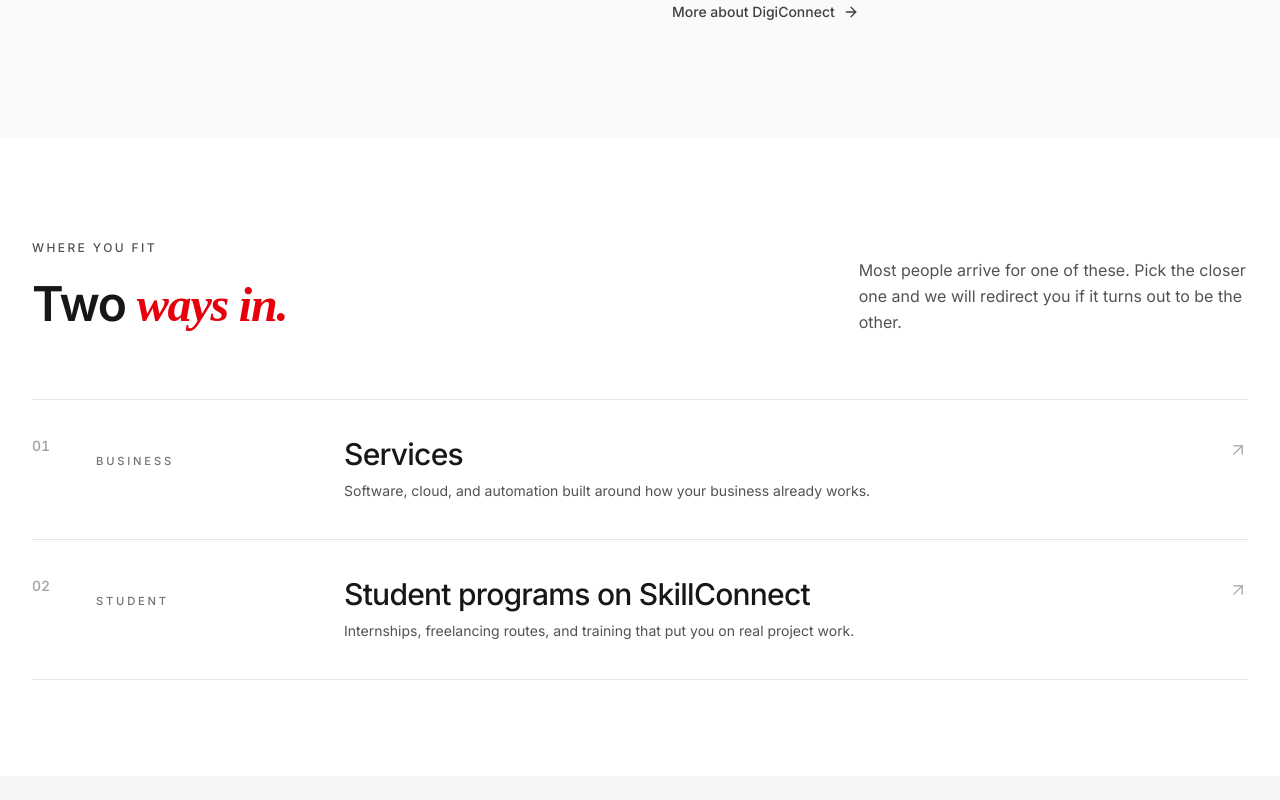
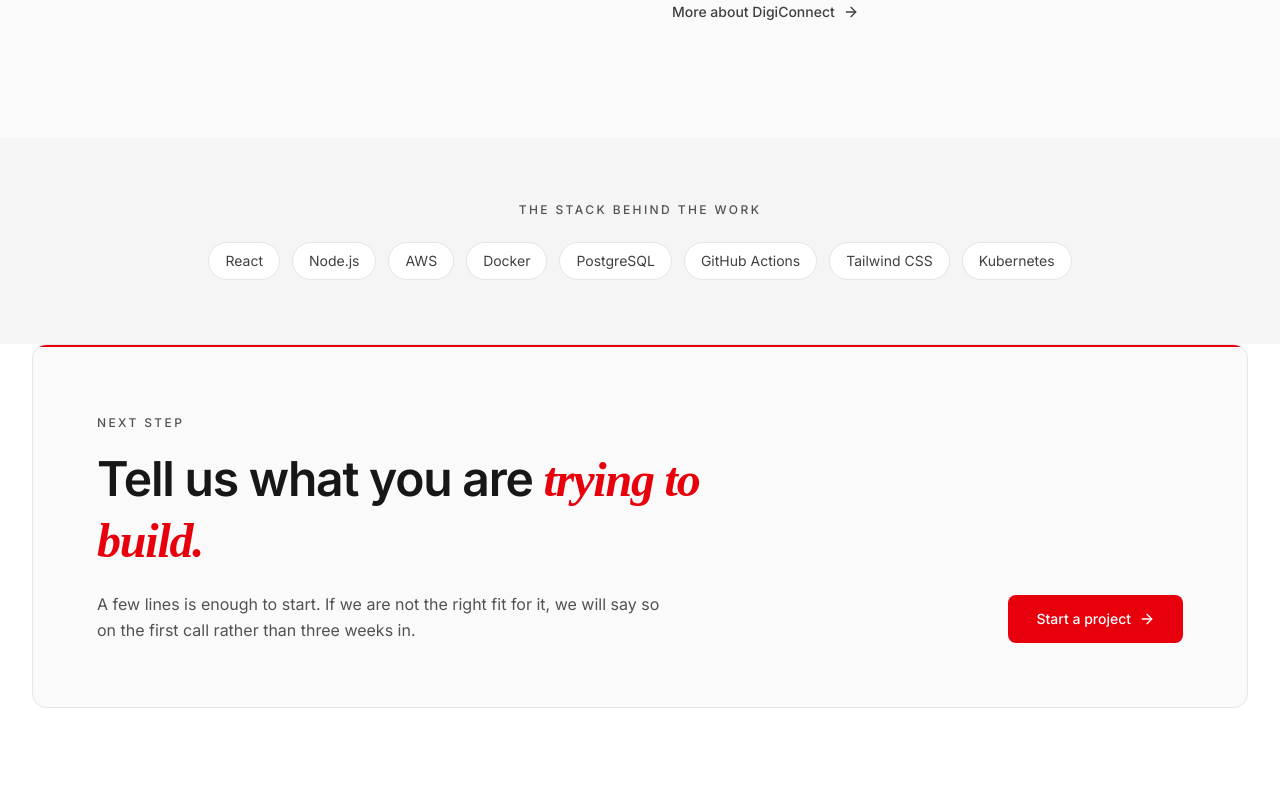
Before and after one commit to LeelaMohan217/J-Monk-Devops, a React (Vite) app: page /digiconnect in a window 1280 px wide. Shown: the part 3940-4740 px from the top of the page. Built offline with nearby package versions, Linux system fonts and the light colour scheme.

Commit message:
Remove DigiConnect's student-facing content now that SkillConnect owns it

```diff
--- a/src/sites/digiconnect/pages/Home.jsx
+++ b/src/sites/digiconnect/pages/Home.jsx
@@ -2,16 +2,19 @@ import HeroSection from "./home/HeroSection";
 import WhatWeDoSection from "./home/WhatWeDoSection";
 import OfferingsSection from "./home/OfferingsSection";
 import HowWeWorkSection from "./home/HowWeWorkSection";
-import AudiencePathsSection from "./home/AudiencePathsSection";
 import StackStrip from "./home/StackStrip";
 
 // Narrative order: say what DigiConnect builds, show the three shapes that work
-// takes, list the full offering, explain how the work is run, then route to the
-// two audience pages. The closing CTA is deliberately absent — DigiConnectApp
-// already renders ContactCmp below every non-contact route.
+// takes, list the full offering, then explain how the work is run. The closing
+// CTA is deliberately absent — DigiConnectApp already renders ContactCmp below
+// every non-contact route.
+//
+// The "Where you fit" section that used to sit before StackStrip is gone. It
+// existed to fork visitors between business enquiries and student programs, and
+// the student programs are SkillConnect's now, which left it forking one way.
 //
 // Surfaces step monotonically down into that CTA:
-// white -> near-white -> white -> near-white -> white -> sunken.
+// white -> near-white -> white -> near-white -> sunken.
 const Home = () => {
   return (
     <>
@@ -19,7 +22,6 @@ const Home = () => {
       <WhatWeDoSection />
       <OfferingsSection />
       <HowWeWorkSection />
-      <AudiencePathsSection />
       <StackStrip />
     </>
   );
--- a/src/sites/digiconnect/pages/about/ValuesSection.jsx
+++ b/src/sites/digiconnect/pages/about/ValuesSection.jsx
@@ -22,7 +22,10 @@ const ValuesSection = () => {
           </h2>
         </motion.div>
 
-        <div className="mt-12 grid gap-6 md:mt-16 md:grid-cols-3">
+        {/* Two columns, not three: there are two values here since the one
+            about student programs moved to SkillConnect, and a three-column
+            grid would leave a visible empty cell. */}
+        <div className="mt-12 grid gap-6 md:mt-16 md:grid-cols-2">
           {values.items.map((item, index) => (
             <motion.div
               key={item.term}
--- a/src/sites/digiconnect/pages/about/data.js
+++ b/src/sites/digiconnect/pages/about/data.js
@@ -41,10 +41,11 @@ export const values = {
       detail:
         "Whoever you talk to during scoping is who you talk to during the build. There is no account-management relay in between.",
     },
-    {
-      term: "Client work and student programs, one team",
-      detail:
-        "The internships, freelancing routes, and training now run under SkillConnect, staffed by the same engineers doing the client work here rather than a separate offshoot.",
-    },
+    // A third item used to sit here, "Client work and student programs, one
+    // team", explaining that the internships and training run under SkillConnect
+    // with the same engineers. It was the last place this site described the
+    // student side, which belongs to SkillConnect now, so it is gone and the
+    // grid below drops to two columns to suit. Nothing was invented to replace
+    // it: two true things beat three with one padded out.
   ],
 };
--- a/src/sites/digiconnect/pages/contact/PageHeaderSection.jsx
+++ b/src/sites/digiconnect/pages/contact/PageHeaderSection.jsx
@@ -7,8 +7,10 @@ import { PAGE_HEADING_SIZE } from "../../../../shared/headingSizes";
 const PageHeaderSection = () => {
   return (
     <section className="relative w-full overflow-hidden bg-surface pt-32 pb-16 md:pt-40 md:pb-24">
-      {/* Masked grid, same treatment as the home hero and the about/student/
-          services headers, each with its own namespaced pattern id. */}
+      {/* Masked grid, same treatment as the home hero and the about, services
+          and careers headers, each with its own namespaced pattern id. (The
+          "student" header this used to list alongside them is gone; that page
+          moved to SkillConnect.) */}
       <div
         className="pointer-events-none absolute inset-0 z-0 [mask-image:linear-gradient(to_bottom,black_0px,black_420px,transparent_640px)]"
         aria-hidden="true"
--- a/src/sites/digiconnect/pages/home/AudiencePathsSection.jsx
+++ /dev/null
@@ -1,91 +0,0 @@
-import { Link } from "react-router-dom";
-import { motion } from "framer-motion";
-import { ArrowUpRight } from "lucide-react";
-import { riseIn } from "../../../../shared/variants";
-import { STEP, centerTrigger } from "../../../../shared/motionConfig";
-import { audiencePaths } from "./data";
-import { ACCENT_CLASS } from "../../headingStyles";
-
-const AudiencePathsSection = () => {
-  return (
-    <section
-      id="where-you-fit"
-      className="bg-surface py-16 md:py-24 scroll-mt-24"
-    >
-      <div className="mx-auto max-w-7xl px-6 md:px-8">
-        <motion.div
-          variants={riseIn()}
-          {...centerTrigger}
-          className="grid gap-6 lg:grid-cols-12 lg:items-end"
-        >
-          <div className="lg:col-span-7">
-            <span className="text-xs font-medium uppercase tracking-[0.2em] text-neutral-600">
-              {audiencePaths.eyebrow}
-            </span>
-            <h2 className="mt-4 text-3xl font-semibold leading-tight tracking-tight text-neutral-900 sm:text-4xl md:text-5xl">
-              {audiencePaths.headingLead}
-              <span className={ACCENT_CLASS}>{audiencePaths.headingAccent}</span>
-            </h2>
-          </div>
-          <p className="text-base leading-relaxed text-neutral-600 lg:col-span-4 lg:col-start-9">
-            {audiencePaths.lead}
-          </p>
-        </motion.div>
-
-        <div className="mt-12 border-t border-neutral-200 md:mt-16">
-          {audiencePaths.paths.map((path, index) => (
-            <motion.div
-              key={path.id}
-              // Only two paths here, around 300px of page between them, so they
-              // are on screen together and the index step is what makes them
-              // ripple. The longer full-width lists (offerings, open roles) drop
-              // the step for exactly the opposite reason.
-              variants={riseIn(index * STEP)}
-              {...centerTrigger}
-              className="border-b border-neutral-200"
-            >
-              <Link
-                to={path.href}
-                className="group grid grid-cols-[2rem_1fr_auto] items-start gap-x-4 py-7 transition-colors duration-300 sm:gap-x-8 md:py-9 focus-visible:outline-2 focus-visible:outline-offset-2 focus-visible:outline-red-600"
-              >
-                <span
-                  className="text-xs font-medium tabular-nums text-neutral-400 transition-colors duration-300 group-hover:text-red-600 md:text-sm"
-                  aria-hidden="true"
-                >
-                  {path.id}
-                </span>
-
-                <div className="lg:grid lg:grid-cols-[13rem_1fr] lg:items-baseline lg:gap-10">
-                  <span className="block text-[0.7rem] font-medium uppercase tracking-[0.25em] text-neutral-500">
-                    {path.label}
-                  </span>
-                  <div className="mt-2 lg:mt-0">
-                    {/* No hover colour shift on the title: the row's arrow is
-                        what signals it is interactive. This used to sit in red
-                        Playfair italic, which carried that job on its own; it is
-                        plain sans now, matching EduConnect's card titles, and
-                        the arrow still does the signalling. */}
-                    <h3 className="text-2xl font-medium tracking-tight text-neutral-900 md:text-3xl">
-                      {path.title}
-                    </h3>
-                    <p className="mt-2 text-sm leading-relaxed text-neutral-600">
-                      {path.line}
-                    </p>
-                  </div>
-                </div>
-
-                <ArrowUpRight
-                  strokeWidth={1.5}
-                  aria-hidden="true"
-                  className="mt-1 h-5 w-5 shrink-0 text-neutral-400 transition-all duration-300 group-hover:-translate-y-0.5 group-hover:translate-x-0.5 group-hover:text-red-600"
-                />
-              </Link>
-            </motion.div>
-          ))}
-        </div>
-      </div>
-    </section>
-  );
-};
-
-export default AudiencePathsSection;
--- a/src/sites/digiconnect/pages/home/data.js
+++ b/src/sites/digiconnect/pages/home/data.js
@@ -126,30 +126,12 @@ export const howWeWork = {
   cta: { label: "More about DigiConnect", href: "/digiconnect/about" },
 };
 
-export const audiencePaths = {
-  eyebrow: "Where you fit",
-  headingLead: "Two ",
-  headingAccent: "ways in.",
-  lead: "Most people arrive for one of these. Pick the closer one and we will redirect you if it turns out to be the other.",
-  paths: [
-    {
-      id: "01",
-      label: "Business",
-      title: "Services",
-      line: "Software, cloud, and automation built around how your business already works.",
-      href: "/digiconnect/services",
-    },
-    {
-      id: "02",
-      label: "Student",
-      // The student programs live on SkillConnect now, so this path leaves the
-      // site. Same SPA, so a react-router Link still handles it client-side.
-      title: "Student programs on SkillConnect",
-      line: "Internships, freelancing routes, and training that put you on real project work.",
-      href: "/skillconnect/services",
-    },
-  ],
-};
+// `audiencePaths` used to live here, a "Where you fit / Two ways in" section
+// offering a Business route and a Student route. The student programs run under
+// SkillConnect now, so that second route was the only thing on this site still
+// addressing students, and removing it left a two-way chooser with one way in.
+// The section went with it. The business route it held is not lost: the
+// offerings section above already closes on a link to the full services page.
 
 // Exactly the eight published on the umbrella landing page. Do not extend this
 // list. The landing records a standing decision not to fabricate capability
--- a/src/sites/skillconnect/pages/home/TracksSection.jsx
+++ b/src/sites/skillconnect/pages/home/TracksSection.jsx
@@ -5,7 +5,9 @@ import { riseIn } from "../../../../shared/variants";
 import { tracks } from "./data";
 import { ACCENT_CLASS, HEADING_FULL_CLASS } from "../../headingStyles";
 
-// Same editorial row treatment as DigiConnect's AudiencePathsSection, and it
+// Editorial numbered rows. This treatment came from DigiConnect's
+// AudiencePathsSection, which has since been deleted along with the rest of that
+// site's student-facing content, so this is now the only place it appears. It
 // does the same job: it is the way off the home page. The full breakdown of the
 // three tracks lives on the services page, which is where every row points.
 const TracksSection = () => {
```
Also changed, not shown: src/sites/digiconnect/pages/About.jsx (+5 -3 lines).
